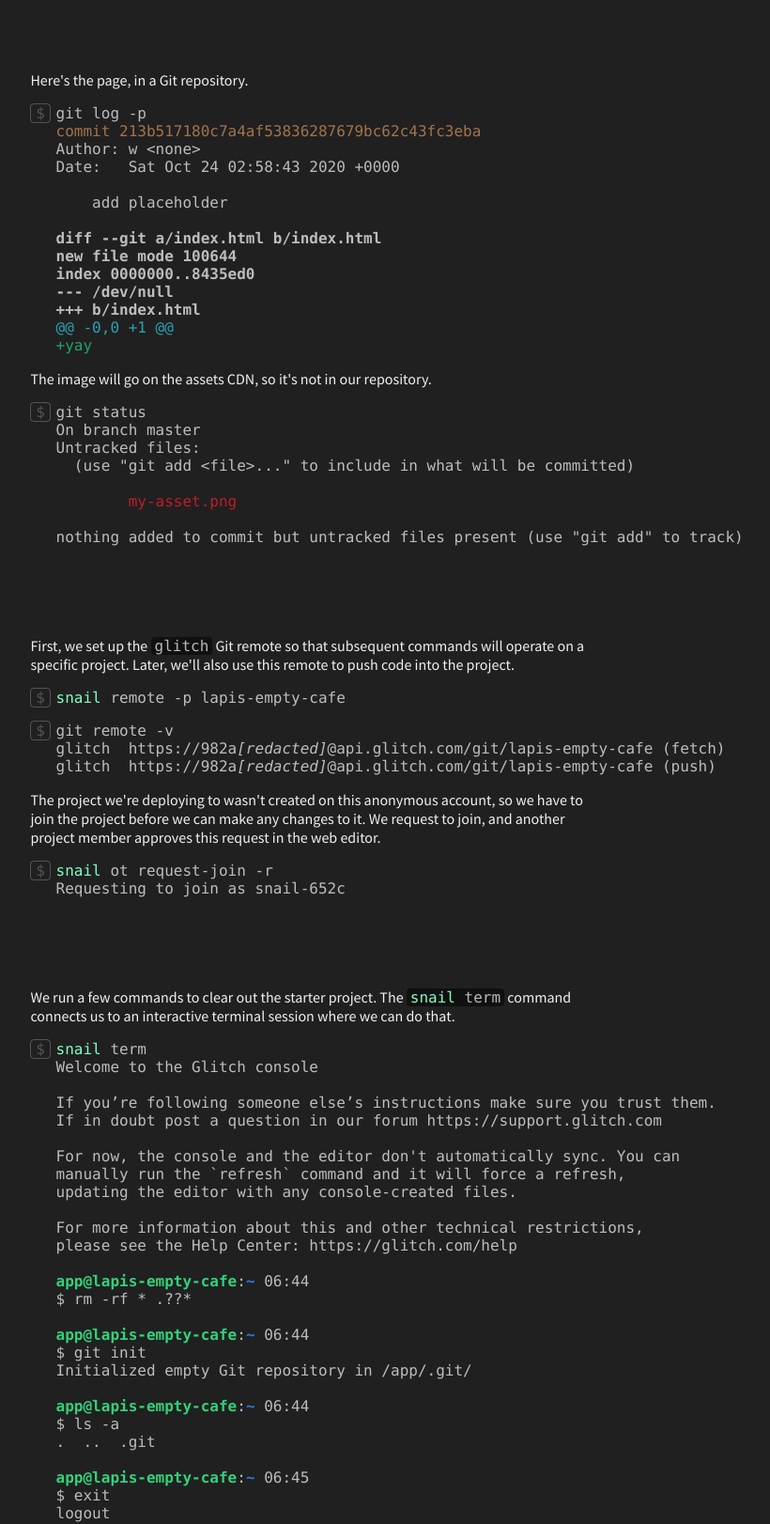
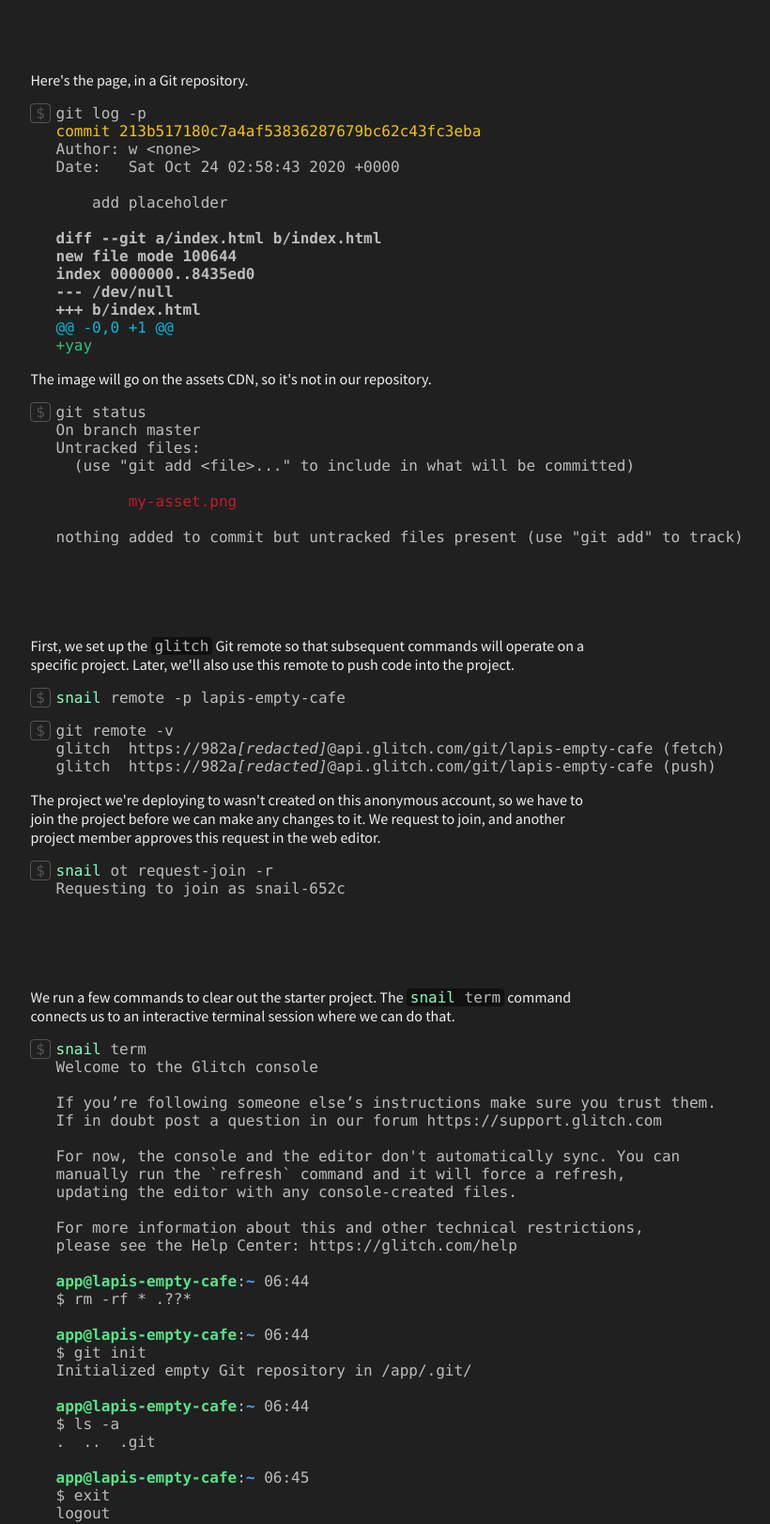
Before and after one commit to wh0/snail-cli, a website: page vanity/index.html in a window 1280 px wide. Shown: the part 2440-4062 px from the top of the page at 94% size, without its empty margins (6-826 px from the left). Drawn offline with Linux system fonts and the light colour scheme.

Commit message:
vanity: unprovoked color changes

```diff
--- a/vanity/common.css
+++ b/vanity/common.css
@@ -54,19 +54,19 @@
   content: "$";
 }
 
-/* colors from GNOME Terminal */
+/* colors from GNOME Console */
 .term-red { color: #c01c28; }
-.term-green { color: #26a269; }
-.term-yellow { color: #a2734c; }
-.term-blue { color: #12488b; }
-.term-magenta { color: #a347ba; }
-.term-cyan { color: #2aa1b3; }
-b .term-red { color: #f66151; }
-b .term-green { color: #33d17a; }
-b .term-yellow { color: #e9ad0c; }
-b .term-blue { color: #2a7bde; }
+.term-green { color: #2ec27e; }
+.term-yellow { color: #f5c211; }
+.term-blue { color: #1e78e4; }
+.term-magenta { color: #9841bb; }
+.term-cyan { color: #0ab9dc; }
+b .term-red { color: #ed333b; }
+b .term-green { color: #57e389; }
+b .term-yellow { color: #f8e45c; }
+b .term-blue { color: #51a1ff; }
 b .term-magenta { color: #c061cb; }
-b .term-cyan { color: #33c7de; }
+b .term-cyan { color: #4fd2fd; }
 
 pre .command, code .command {
   color: #80ffc0;
```
